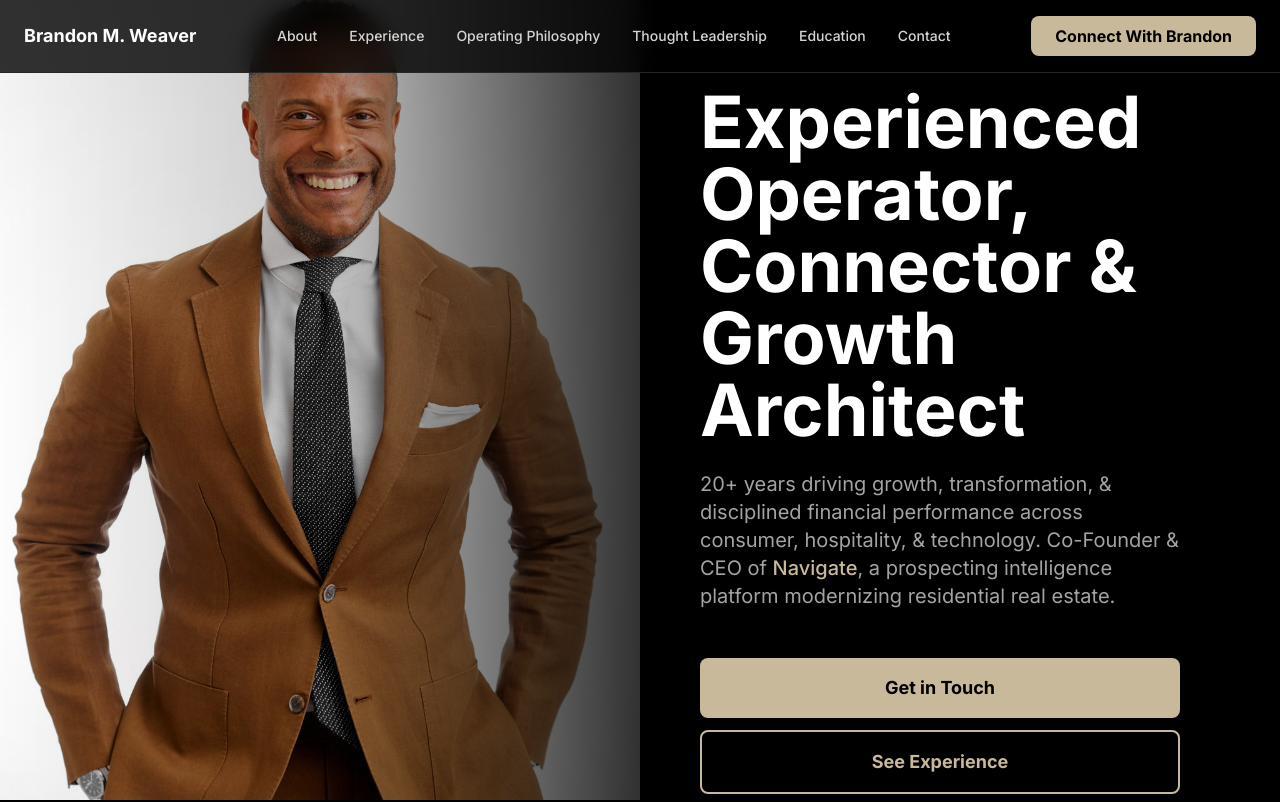
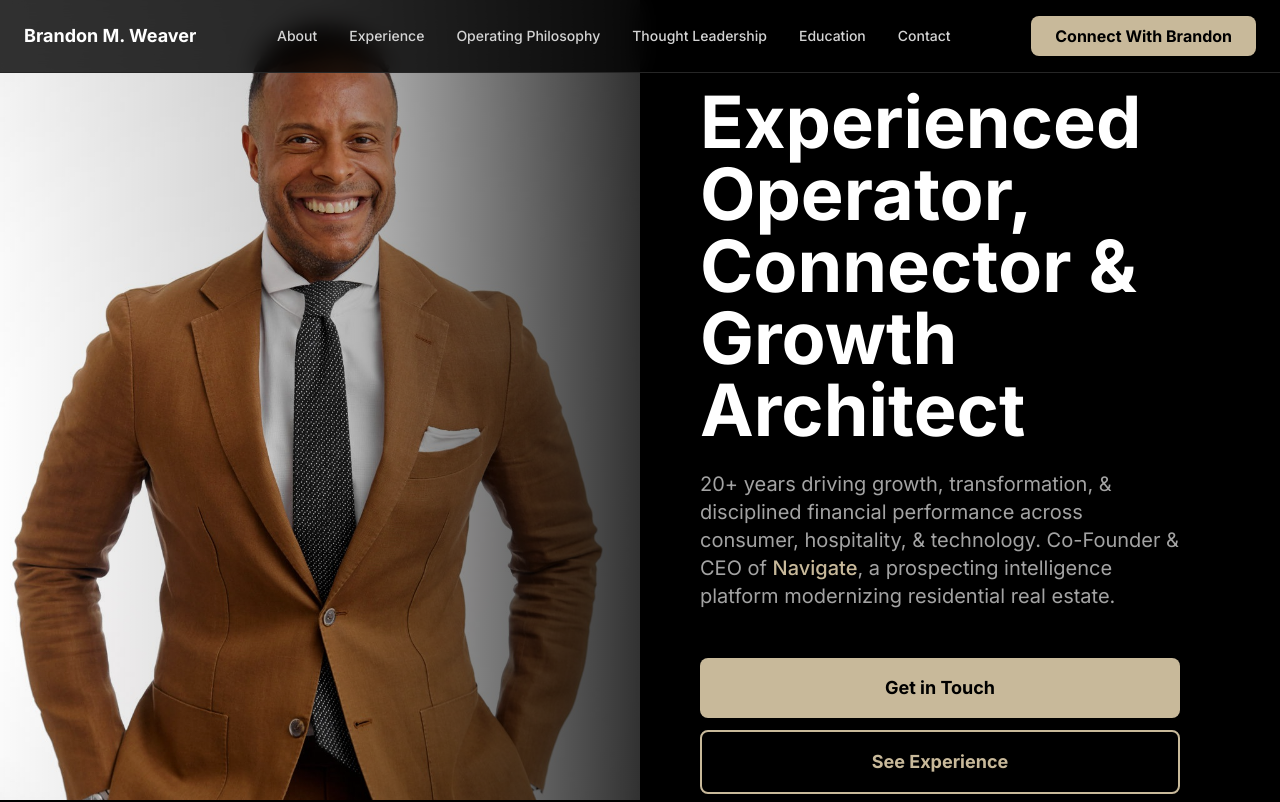
Before and after one commit to letsnavigatebmw/brandonmweaver, a React (Vite) app: page / in a window 1280 px wide. Shown: the top 802 px of the page. Built offline with nearby package versions, Linux system fonts and the light colour scheme.

Commit message:
Adjust image to show forehead prominently

```diff
--- a/src/index.css
+++ b/src/index.css
@@ -32,7 +32,7 @@ body {
   width: 50%;
   height: 100%;
   object-fit: cover;
-  object-position: center 20%;
+  object-position: center 5%;
   z-index: 10;
   display: block;
   background-color: #1a1a1a;
```
